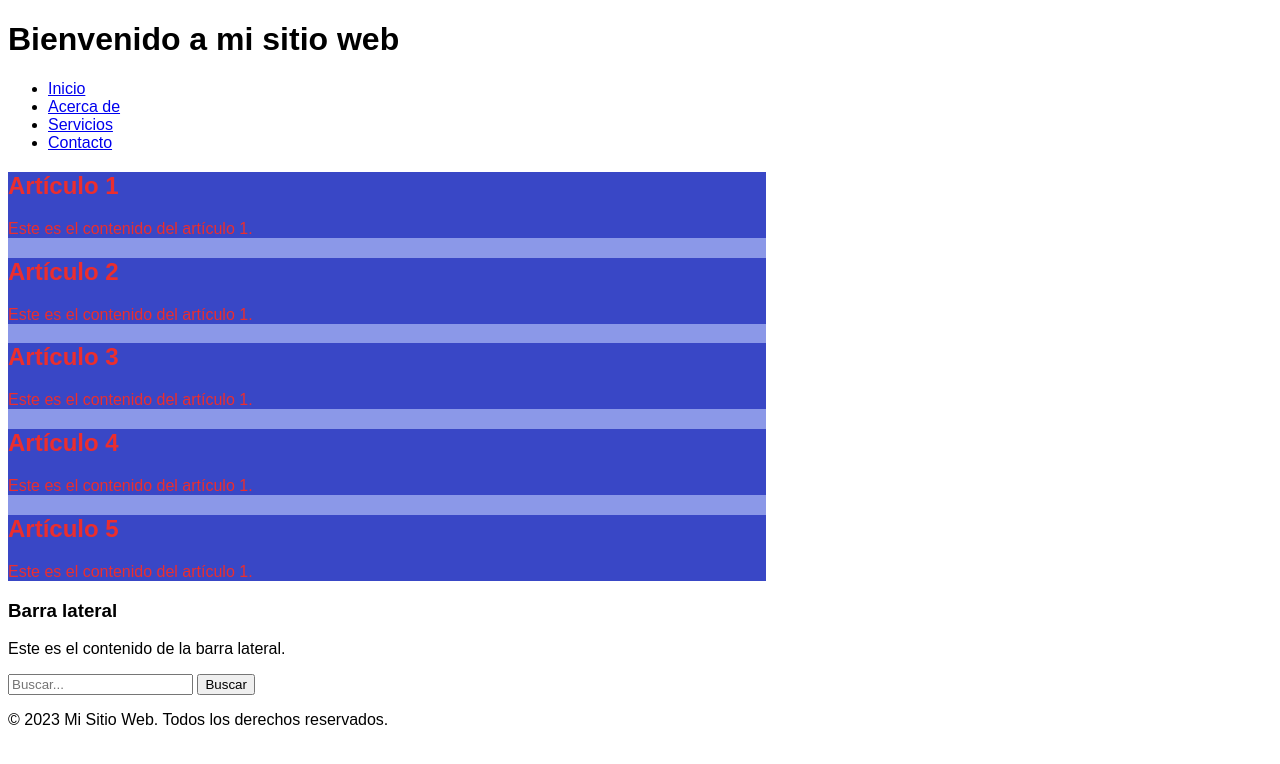
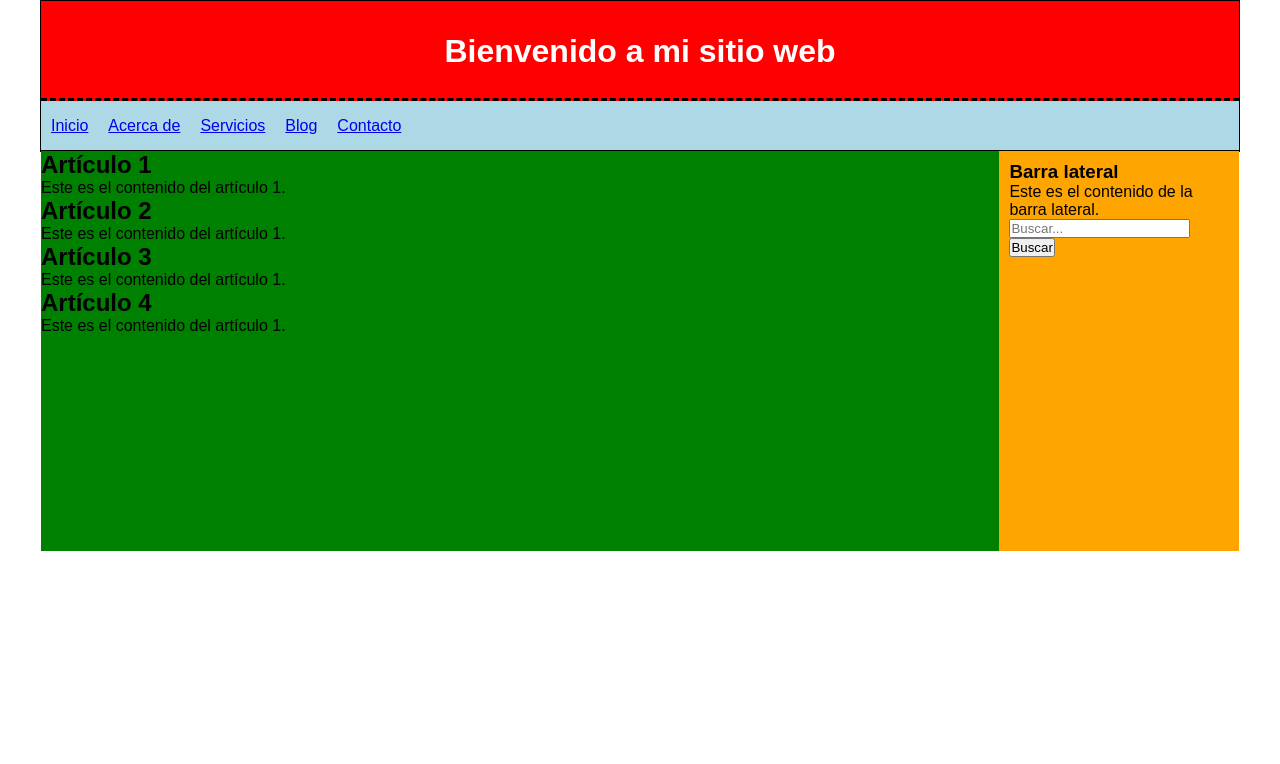
Before and after one commit to srllamadev/fundamentos-web, a plain HTML site: page 17-CSS-Fundamentos/00-primeros-pasos/index.html in a window 1280 px wide. Drawn offline with Linux system fonts and the light colour scheme.

Commit message:
Refactor HTML structure and enhance CSS styles for improved layout and readability

```diff
--- a/17-CSS-Fundamentos/00-primeros-pasos/index.html
+++ b/17-CSS-Fundamentos/00-primeros-pasos/index.html
@@ -1,5 +1,3 @@
-<!DOCTYPE html>
-<html lang="en">
 <!DOCTYPE html>
 <html lang="en">
     <head>
@@ -11,20 +9,25 @@
     </head>
     <body>
 
-    <div>
+
+        <div id="contenidoAAA">
             <header>
                 <h1>Bienvenido a mi sitio web</h1>
             </header>
+
             <nav>
                 <ul>
                     <li><a href="#">Inicio</a></li>
                     <li><a href="#">Acerca de</a></li>
                     <li><a href="#">Servicios</a></li>
+                    <li><a href="#">Blog</a></li>
                     <li><a href="#">Contacto</a></li>
                 </ul>
             </nav>
-        <section id="contenidoAAA">
 
+            <div class="clearfix"></div>
+
+            <section>
                 <article class="articleBBB">
                     <h2>Artículo 1</h2>
                     <p>Este es el contenido del artículo 1.</p>
@@ -45,11 +48,6 @@
                     <p>Este es el contenido del artículo 1.</p>
                 </article>
 
-            <article class="articleBBB">
-                <h2>Artículo 5</h2>
-                <p>Este es el contenido del artículo 1.</p>
-            </article>
-
             </section>
 
             <aside>
@@ -61,18 +59,12 @@
                 </form>
             </aside>
 
-        <footer>
-            <p>&copy; 2023 Mi Sitio Web. Todos los derechos reservados.</p>
-        </footer>
-
-
-
-
-
 
 
         </div>
 
 
+
+
     </body>
 </html>
--- a/17-CSS-Fundamentos/00-primeros-pasos/styles.css
+++ b/17-CSS-Fundamentos/00-primeros-pasos/styles.css
@@ -1,18 +1,72 @@
+/* Corrección del selector universal y reseteo de márgenes */
+* {
+    margin: 0;
+    padding: 0;
+    box-sizing: border-box; /* Los porcentajes y paddings cuadren */
+}
+
 body {
     background-color: white;
     font-family: Arial, sans-serif;
-
-}
-/*esto es el contenedor principal*/
-#contenidoAAA {
-    background-color: #8b98e8;
-    color: #b36363;
-    width: 60%;
-    /*width: 80%;*/
-    /* height: 100%; */
 }
 
-.articleBBB   {
-    background-color: #3947c6;
-    color: #eb2e2e;
+/* Contenedor principal */
+#contenidoAAA {
+    width: 1200px;
+    margin: 0px auto;
+    border: 1px solid black;
 }
+
+header {
+    background-color: red;
+    height: 100px;
+    width: 100%;
+    margin: 0px;
+    text-align: center;
+    line-height: 100px;
+    color: white;
+    border-bottom: 3px dashed black;
+}
+
+nav {
+    background-color: lightblue;
+    height: 50px;
+    border-bottom: 1px solid black;
+}
+
+nav ul li {
+    float: left;
+    list-style: none;
+    margin: 10px;
+    line-height: 30px;
+}
+
+.clearfix::after {
+    content: "";
+    display: table;
+    clear: both;
+}
+
+section {
+    float: left;
+    width: 80%;
+    min-height: 400px;
+    background-color: green;
+}
+
+aside {
+    float: left;
+    width: 20%;
+    background-color: orange;
+    min-height: 400px;
+    padding: 10px;
+}
+
+footer {
+    clear: both; /* Importante para que se coloque debajo del section y el aside */
+    background: black;
+    color: white;
+    text-align: center;
+    height: 50px;
+    line-height: 50px;
+}
```
Lines whose indentation alone changed are shown as unchanged.
